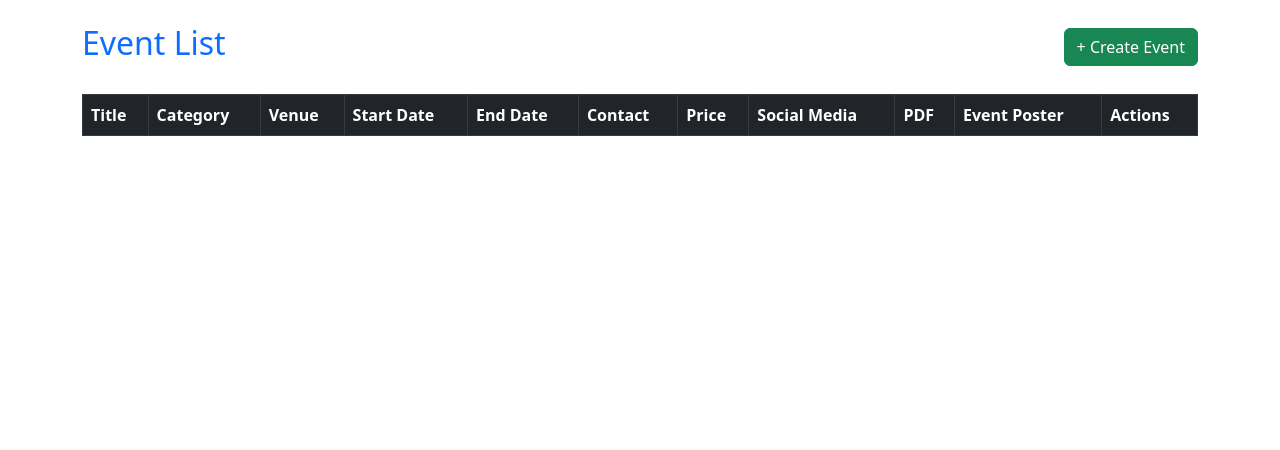
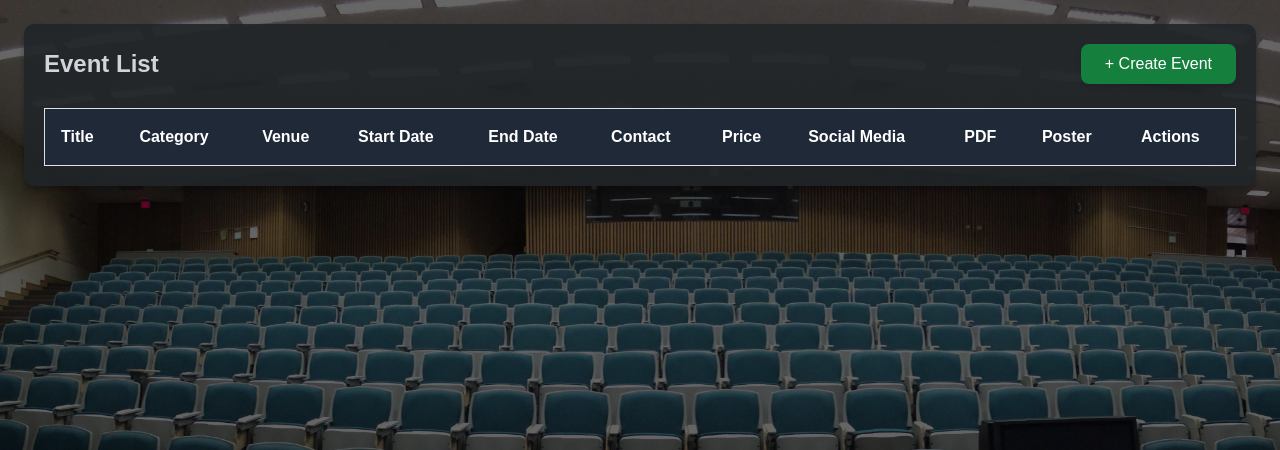
Before and after one commit to KetulParmar/Event-Management, a Django app: page /core/Home in a window 1280 px wide. Shown: the top 450 px of the page. Run offline with Django 5.2, Linux system fonts and the light colour scheme; lists and menus that the app fills with data are empty; some libraries are stand-ins or nearby versions.

Commit message:
22/2 1:00

```diff
--- a/Event/Event/settings.py
+++ b/Event/Event/settings.py
@@ -122,6 +122,8 @@ USE_I18N = True
 
 USE_TZ = True
 
+LOGIN_URL = '/Login'
+
 
 # Static files (CSS, JavaScript, Images)
 # https://docs.djangoproject.com/en/5.1/howto/static-files/
--- a/Event/Template/core/details.html
+++ b/Event/Template/core/details.html
@@ -92,7 +92,7 @@
             <p class="text-gray-700 mb-2"><strong>📞 Contact:</strong> {{ event.contact_number }}</p>
             <p class="text-gray-700 mb-2"><strong>👥 Max Attendees:</strong> {{ event.max_attendees }}</p>
             <p class="text-gray-700 mb-2"><strong>💰 Price:</strong> ₹{{ event.price }}</p>
-            <p class="text-gray-700 mb-2"><strong>🕒 Duration:</strong> {{ event.duration }}</p>
+            <p class="text-gray-700 mb-2"><strong>🕒 Timing:</strong> {{ event.start_time }}-{{ event.end_time }}</p>
 
             <h3 class="text-xl font-semibold mt-4">Why should you attend?</h3>
             <p class="text-gray-600 mt-2">{{ event.description }}</p>
--- a/Event/Template/core/home.html
+++ b/Event/Template/core/home.html
@@ -1,6 +1,7 @@
 <!DOCTYPE html>
 <html lang="en">
 <head>
+    {% load static %}
     <meta charset="UTF-8">
     <meta name="viewport" content="width=device-width, initial-scale=1">
     <title>Event List</title>
@@ -8,86 +9,123 @@
     <!-- Bootstrap 5 CSS -->
     <link href="https://cdn.jsdelivr.net/npm/bootstrap@5.3.0/dist/css/bootstrap.min.css" rel="stylesheet">
 
+    <!-- Tailwind CSS -->
+    <script src="https://cdn.tailwindcss.com"></script>
+
+    <!-- Custom Styles -->
+    <style>
+        body {
+            font-family: 'Poppins', sans-serif;
+            background: url('{% static "images/backgrounds/bg-1.jpg" %}') no-repeat center center fixed;
+            background-size: cover;
+
+            color: #e0e0e0;
+        }
+
+        body::before {
+            content: "";
+            position: absolute;
+            top: 0;
+            left: 0;
+            width: 100%;
+            height: 100%;
+            background: rgba(0, 0, 0, 0.6); /* Dark overlay */
+            z-index: -1;
+        }
+
+        .container-box {
+            background: rgba(33, 37, 41, 0.9); /* Darker background */
+            padding: 20px;
+            border-radius: 10px;
+            box-shadow: 0px 4px 6px rgba(0, 0, 0, 0.3);
+        }
+    </style>
 </head>
-<body class="container mt-4">
+<body class="bg-gray-900 p-6">
 
-    <!-- Create Event Button -->
-    <div class="d-flex justify-content-between align-items-center mb-4">
-        <h2 class="text-primary">Event List</h2>
-        <a href="{% url 'core:Create_event' %}" class="btn btn-success">+ Create Event</a>
+    <!-- Container -->
+    <div class="max-w-7xl mx-auto container-box">
+
+        <!-- Header Section -->
+        <div class="flex justify-between items-center mb-6">
+            <h2 class="text-2xl font-semibold text-gray-300">Event List</h2>
+            <a href="{% url 'core:Create_event' %}" class="px-4 py-2 bg-green-700 text-white rounded-lg shadow-md hover:bg-green-800">+ Create Event</a>
         </div>
 
         <!-- Display Messages -->
         {% if mssg %}
-        <div class="alert alert-success">{{ mssg }}</div>
+            <div class="alert alert-success text-center p-3 rounded-md bg-green-700 text-white">{{ mssg }}</div>
         {% endif %}
 
         <!-- Event Table -->
-    <div class="table-responsive">
-        <table class="table table-bordered table-striped">
-            <thead class="table-dark">
-                <tr>
-
-                    <th>Title</th>
-                    <th>Category</th>
-                    <th>Venue</th>
-                    <th>Start Date</th>
-                    <th>End Date</th>
-                    <th>Contact</th>
-                    <th>Price</th>
-                    <th>Social Media</th>
-                    <th>PDF</th>
-                    <th>Event Poster</th>
-                    <th>Actions</th>
+        <div class="overflow-x-auto">
+            <table class="table-auto w-full border-collapse border border-gray-700 shadow-sm">
+                <thead>
+                    <tr class="bg-gray-800 text-white">
+                        <th class="p-3">Title</th>
+                        <th class="p-3">Category</th>
+                        <th class="p-3">Venue</th>
+                        <th class="p-3">Start Date</th>
+                        <th class="p-3">End Date</th>
+                        <th class="p-3">Contact</th>
+                        <th class="p-3">Price</th>
+                        <th class="p-3">Social Media</th>
+                        <th class="p-3">PDF</th>
+                        <th class="p-3">Poster</th>
+                        <th class="p-3">Actions</th>
                     </tr>
                 </thead>
-            <tbody>
+                <tbody class="bg-gray-900 divide-y divide-gray-700">
                     {% for event in events %}
-                <tr>
+                    <tr class="text-gray-300">
+                        <td class="p-3">{{ event.title }}</td>
+                        <td class="p-3">{{ event.category }}</td>
+                        <td class="p-3">{{ event.venue }}</td>
+                        <td class="p-3">{{ event.start_date }}</td>
+                        <td class="p-3">{{ event.end_date }}</td>
+                        <td class="p-3">{{ event.contact_number }}</td>
+                        <td class="p-3">₹{{ event.price }}</td>
 
-                    <td>{{ event.title }}</td>
-                    <td>{{ event.category }}</td>
-                    <td>{{ event.venue }}</td>
-                    <td>{{ event.start_date }}</td>
-                    <td>{{ event.end_date }}</td>
-                    <td>{{ event.contact_number }}</td>
-                    <td>₹{{ event.price }}</td>
-
-                    <!-- Clickable Social Media Link -->
-                    <td>
+                        <!-- Social Media Link -->
+                        <td class="p-3 text-center">
                             {% if event.social_media %}
-                            <a href="{{ event.social_media }}" target="_blank" class="btn btn-info btn-sm">Visit</a>
+                                <a href="{{ event.social_media }}" target="_blank" class="text-blue-400 hover:underline">Visit</a>
                             {% else %}
-                            No Link
+                                <span class="text-gray-500">No Link</span>
                             {% endif %}
                         </td>
 
-                    <!-- View PDF/Image -->
-                    <td>
+                        <!-- View PDF -->
+                        <td class="p-3 text-center">
                             {% if event.event_pdf %}
-                            <a href="{{ event.event_pdf.url }}" target="_blank" class="btn btn-primary btn-sm">View</a>
+                                <a href="{{ event.event_pdf.url }}" target="_blank" class="text-green-400 hover:underline">View</a>
                             {% else %}
-                            No File
+                                <span class="text-gray-500">No File</span>
                             {% endif %}
                         </td>
-                    <td>
-                        {% if event.event_pdf %}
-                            <a href="{{ event.event_image.url }}" target="_blank" class="btn btn-primary btn-sm">View</a>
+
+                        <!-- View Image -->
+                        <td class="p-3 text-center">
+                            {% if event.event_image %}
+                                <a href="{{ event.event_image.url }}" target="_blank" class="text-indigo-400 hover:underline">View</a>
                             {% else %}
-                            No File
+                                <span class="text-gray-500">No File</span>
                             {% endif %}
                         </td>
-                    <td><a href="#" class="btn btn-primary btn-sm">Edit</a><a href="{% url 'core:delete_event' event.id %}" class="btn btn-danger">Delete</a></td>
+
+                        <!-- Action Buttons -->
+                        <td class="p-3 flex space-x-2">
+                            <a href="#" class="px-3 py-1 bg-blue-600 text-white rounded hover:bg-blue-700">Edit</a>
+                            <a href="{% url 'core:delete_event' event.id %}" class="px-3 py-1 bg-red-600 text-white rounded hover:bg-red-700">Delete</a>
+                        </td>
                     </tr>
-
-
                     {% endfor %}
                 </tbody>
             </table>
         </div>
+    </div>
 
-    <!-- Bootstrap 5 JS (Optional, for interactive features like dropdowns) -->
+    <!-- Bootstrap JS -->
     <script src="https://cdn.jsdelivr.net/npm/bootstrap@5.3.0/dist/js/bootstrap.bundle.min.js"></script>
-
 </body>
 </html>
--- a/Event/accounts/urls.py
+++ b/Event/accounts/urls.py
@@ -3,7 +3,7 @@ from . import views
 app_name = 'accounts'
 urlpatterns = [
     path('', views.home, name='home'),
-    path('Login', views.login_view),
+    path('Login/', views.login_view, name='Login'),
     path('Register',views.register),
     path('Organizer',views.organizer, name='Organizer'),
     path('Attendee',views.attendee, name='Attendee'),
--- a/Event/accounts/views.py
+++ b/Event/accounts/views.py
@@ -7,6 +7,7 @@ from django.urls import reverse
 from .models import *
 from accounts.models import user_Data
 from django.contrib.auth.backends import ModelBackend
+from django.contrib.auth.decorators import login_required
 
 # Home Page
 def home(request):
@@ -56,6 +57,7 @@ def login_view(request):
 
 
 # Register View
+@login_required
 @csrf_protect
 def register(request):
     if request.method == 'POST':
@@ -122,5 +124,6 @@ def logout_view(request):
     logout(request)
     return redirect(reverse('accounts:home'))
 
+@login_required
 def details(request):
     return render(request, 'core/details.html')
--- a/Event/core/views.py
+++ b/Event/core/views.py
@@ -3,6 +3,7 @@ from django.shortcuts import render, redirect, get_object_or_404
 from django.urls import reverse
 from django.contrib import messages
 from .models import Event
+from django.contrib.auth.decorators import login_required
 from accounts.models import user_Data
 
 def home1(request):
@@ -79,6 +80,7 @@ def delete(request, id):
     messages.success(request, "Event deleted successfully.")
     return redirect('core:Home')
 
+
 def details(request, id):
     event = get_object_or_404(Event, id=id)
     return render(request, 'details.html', {"event": event})
```
Also changed, not shown: Event/Template/otp_verification.html (deleted, +0 -17 lines). Lines whose indentation alone changed are shown as unchanged.
